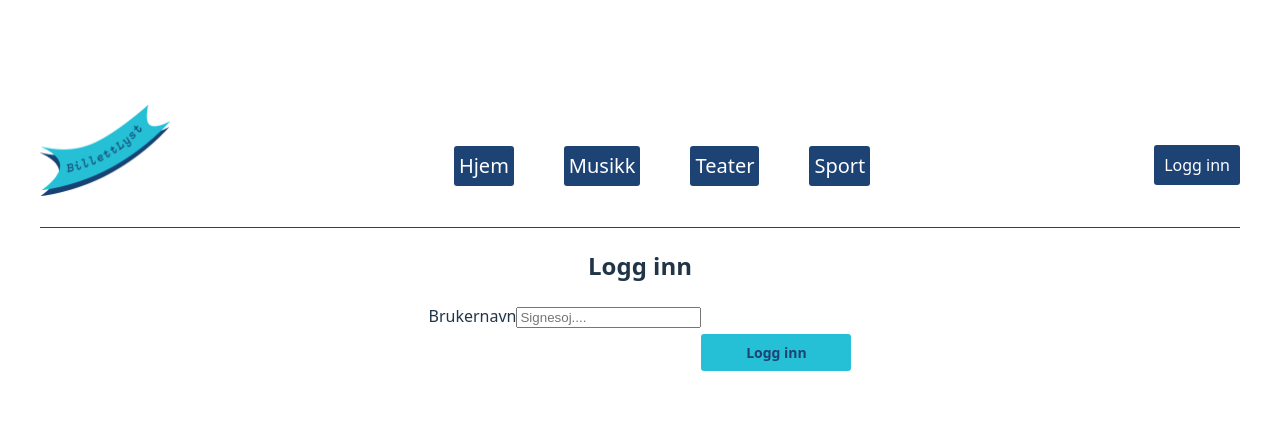
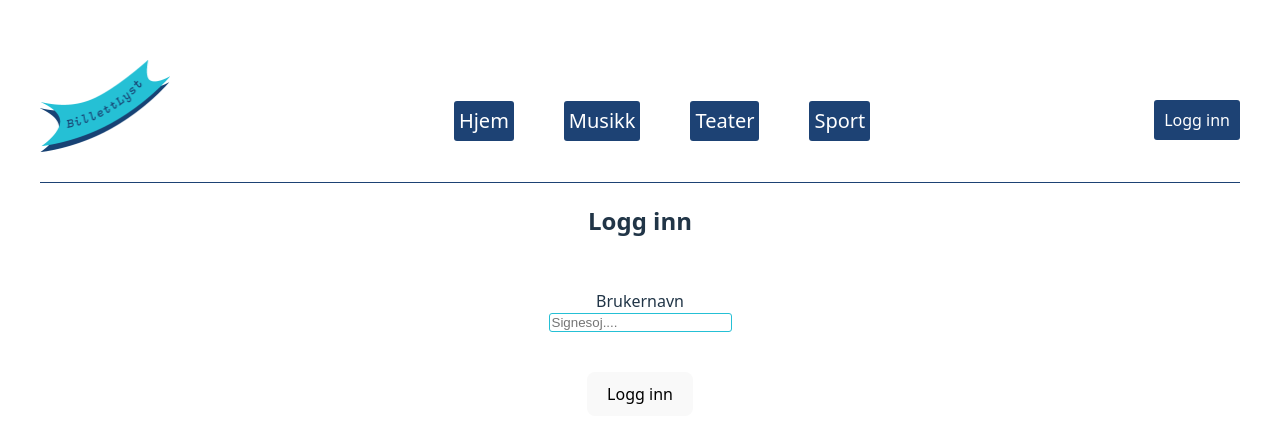
Before and after one commit to hannaso91/eksamen_UIN2025_BillettLyst, a React (Vite) app: page /dashboard in a window 1280 px wide. Shown: the part 162-604 px from the top of the page. Built offline with nearby package versions, Linux system fonts and the light colour scheme; no server answers.

Commit message:
Startet stilsetting logginn
Startet på stilsetting, logginn-side

```diff
--- a/src/styles/loginInput.scss
+++ b/src/styles/loginInput.scss
@@ -1,21 +1,23 @@
 form{
     display: flex;
+    flex-direction: column;
+    align-items: center;
     justify-content: center;
+    margin-top: 50px;
+    width: 100%;
 
+    label{
+        display: flex;
+        flex-direction: column;
+        margin-bottom: 40px;
 
-    button{
-        display: flex;
-        justify-content: center;
-        background-color: #25C0D5;
-        border-radius: 3px;
-        color: #1d4274;
-        font-weight: bold;
-        font-size: 14px;
-        width: 150px;
-        margin-top: 30px;
+        input{
+            border-radius: 3px;
+            border: 1px solid #25C0D5;
+
+        }
     }
 }
-
 
 
 @media screen and (min-width: 480px){
```
